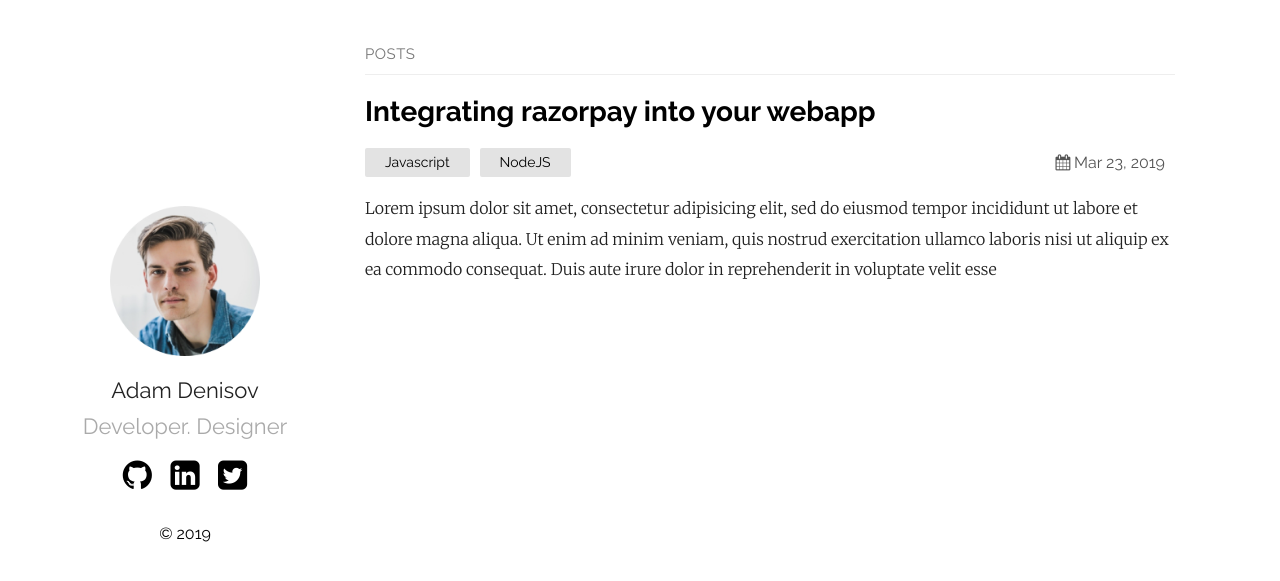
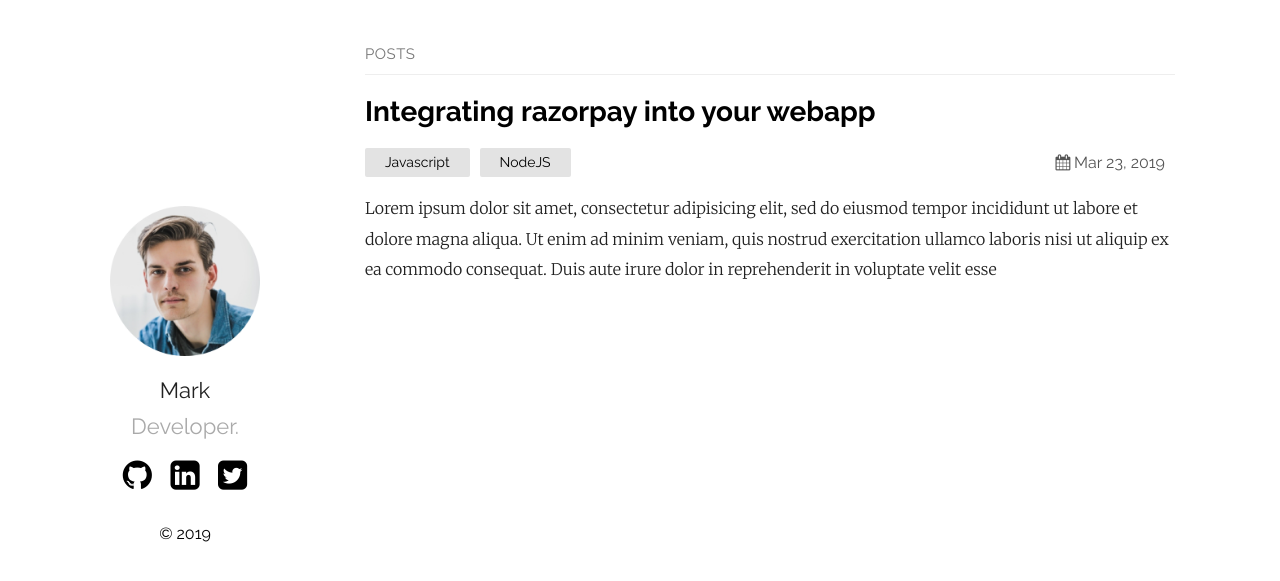
Before and after one commit to DevSWkim/devswkim.github.io, a Jekyll site: the page built from index.md, in a window 1280 px wide. Shown: the top 581 px of the page. Built offline with Jekyll 4.4.1, drawn with Linux system fonts in a browser that asks for light colours.

Commit message:
Update _config.yml
update config contents

```diff
--- a/_config.yml
+++ b/_config.yml
@@ -1,6 +1,6 @@
-title: Your awesome title
+title: Developer Note
 author: GitHub User
-email: your-email@domain.com
+email: kimsewoong@outlook.com
 description: > # this means to ignore newlines until "show_exerpts:"
   Write an awesome description for your new site here. You can edit this
   line in _config.yml. It will appear in your document head meta (for
@@ -12,8 +12,8 @@ show_excerpts: true # set to true to show excerpts on the homepage
 sass:
   sass_dir: _sass
 plainwhite:
-  name: Adam Denisov
-  tagline: Developer. Designer
+  name: Mark
+  tagline: Developer.
   date_format: "%b %-d, %Y"
   sitemap: true # set to true to generate sitemap.xml content
 
```
